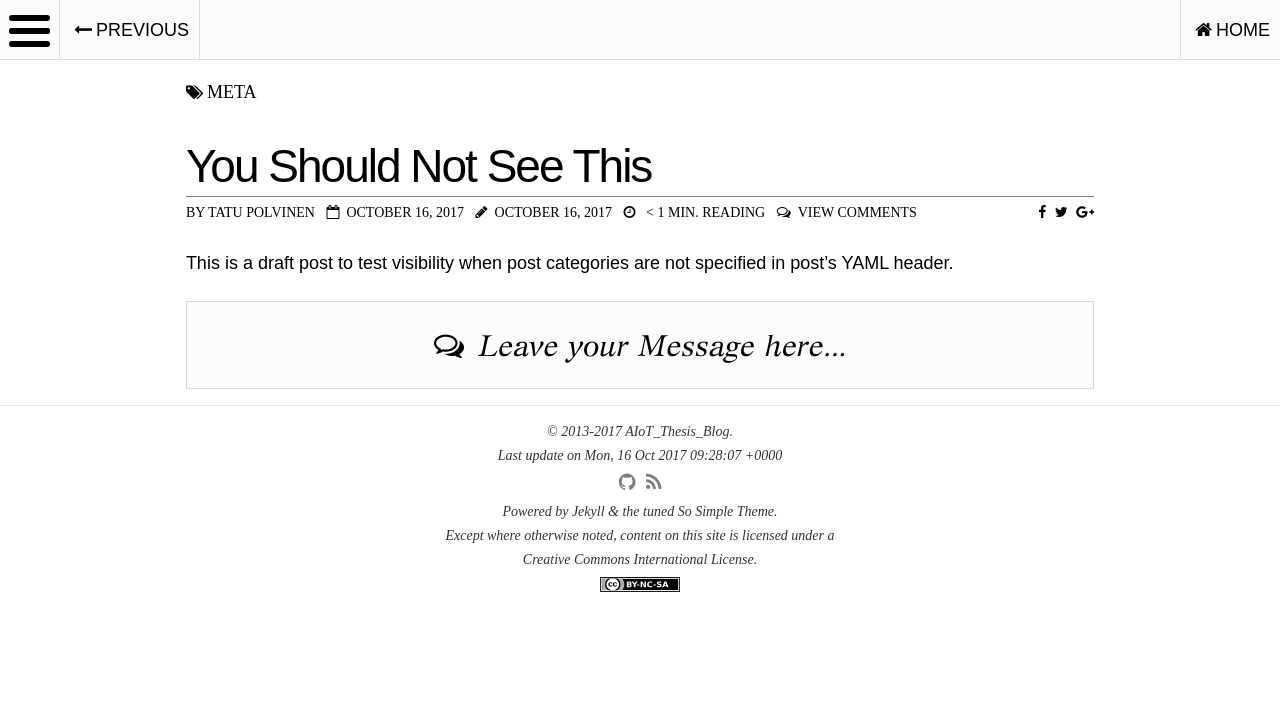
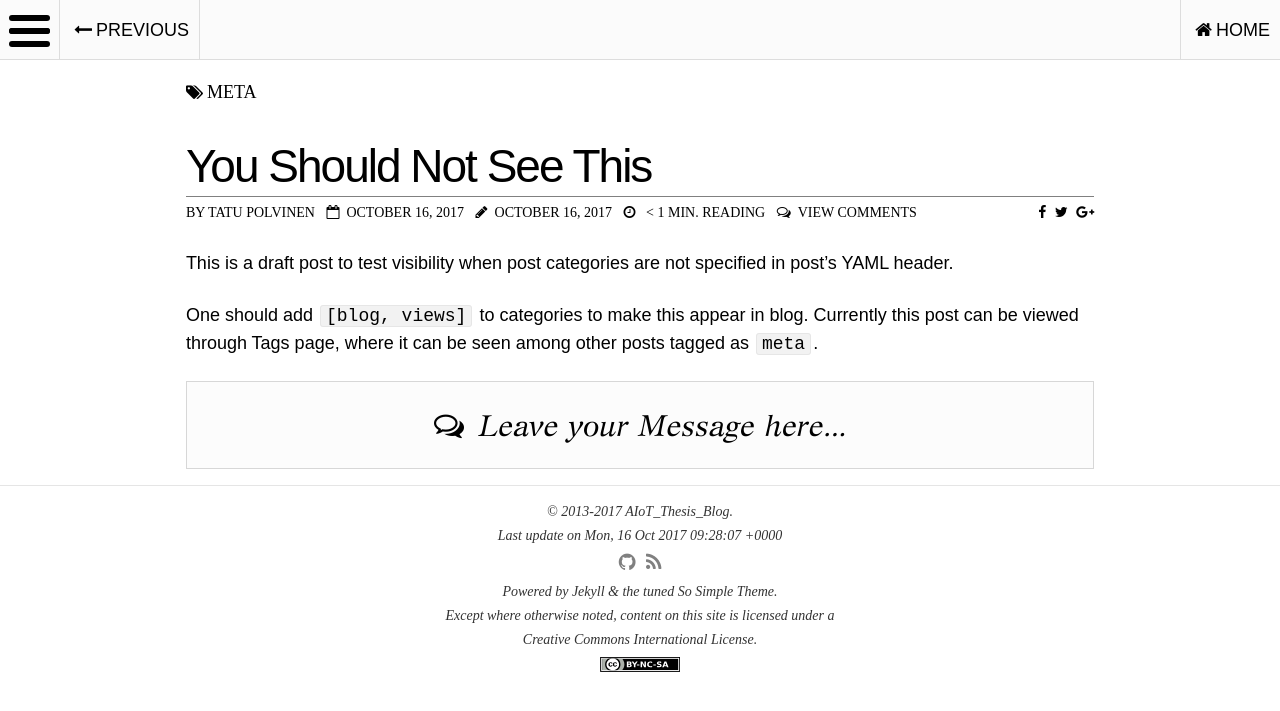
Before and after one commit to tpolvinen/tpolvinen.github.io, a Jekyll site: the page built from _posts/blog/2017-10-16-You-Should-Not-See-This.md, in a window 1280 px wide. Shown: the top 711 px of the page. Built offline with Jekyll 4.4.1, drawn with Linux system fonts in a browser that asks for light colours; nearby versions of some CDN libraries; comment, search, counter and statistics services are not loaded.

```diff
--- a/_posts/blog/2017-10-16-You-Should-Not-See-This.md
+++ b/_posts/blog/2017-10-16-You-Should-Not-See-This.md
@@ -13,3 +13,5 @@
 relatedposts:
 ---
 This is a draft post to test visibility when post categories are not specified in post's YAML header.
+
+One should add `[blog, views]` to categories to make this appear in blog. Currently this post can be viewed through Tags page, where it can be seen among other posts tagged as `meta`.
```
